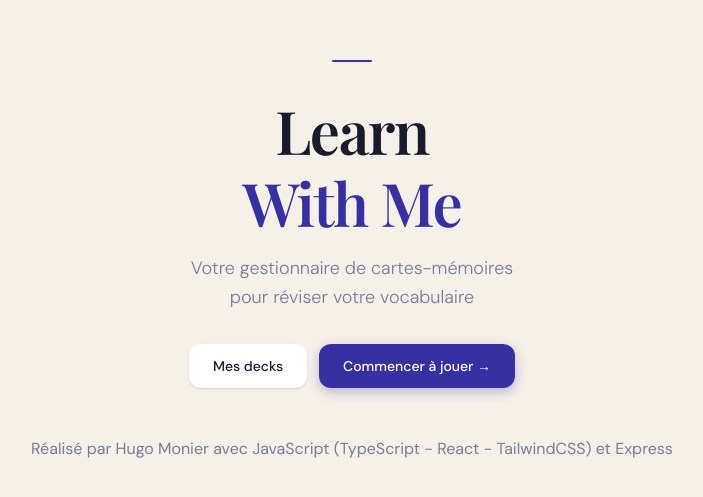
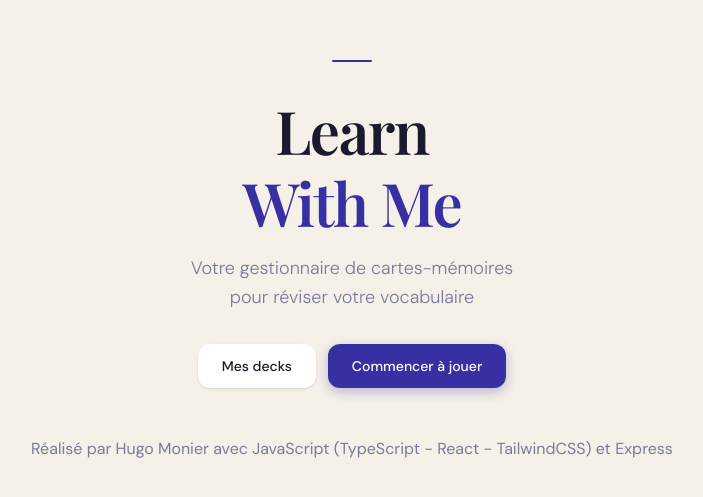
Before and after one commit to Hgo92/learn-with-me-hgo92, a React (Vite) app in the folder front/learn-with-me/: page / in a window 1280 px wide. Shown: the part 163-660 px from the top of the page, without its empty margins (288-991 px from the left). Built offline with nearby package versions, Linux system fonts and the light colour scheme; no server answers.

Commit message:
Correction de certains affichages

```diff
--- a/front/learn-with-me/src/pages/Decks.tsx
+++ b/front/learn-with-me/src/pages/Decks.tsx
@@ -27,7 +27,6 @@ export default function Decks({ decks, cartes, onReloadCartes, onReloadDecks }:
         <main className="pt-20 bg-cream min-h-screen">
             <Navbar />
             <div className="flex flex-col gap-8">
-                {/* Header */}
                 <div className="flex items-center justify-between flex-wrap gap-4 pb-6 border-b border-border">
                     <div className="text-left">
                         <p className="text-xs text-ink-muted tracking-widest uppercase mb-1">Collection</p>
--- a/front/learn-with-me/src/pages/Home.tsx
+++ b/front/learn-with-me/src/pages/Home.tsx
@@ -27,7 +27,7 @@ export default function Home() {
                     to="/play"
                     className="px-6 py-3 rounded-xl text-sm font-medium text-white bg-indigo-deep hover:bg-[#6366f1] hover:-translate-y-0.5 transition-all duration-200 shadow-[0_4px_12px_rgba(55,48,163,0.3)]"
                 >
-                    Commencer à jouer →
+                    Commencer à jouer
                 </Link>
             </div>
 
--- a/front/learn-with-me/src/pages/Play.tsx
+++ b/front/learn-with-me/src/pages/Play.tsx
@@ -1,6 +1,7 @@
 // Choses à faire :
-// - Changer la couleur de la carte si bonne réponse
-// - Gestion de la réussite sur une carte
+// - Changer la couleur de la carte si bonne réponse (via un useState changé dans handleSuccess/Fail ?)
+// - Choisir le nombre de cartes qu'on veut dans le jeu (ex : deck de 50 cartes, interrogé sur 10)
+// - Gestion de la réussite sur une carte (plus on réussit une carte, moins elle a de chance de revenir)
 
 import type { dataCartesProps, dataDecksProps } from "../App";
 import Navbar from "../components/Navbar";
@@ -22,8 +23,8 @@ export default function Play({ decks, cartes }: PlayProps) {
     const [cartesJouees, setCartesJouees] = useState(0);
     const [lastResult, setLastResult] = useState<'success' | 'fail' | null>(null);
 
-    const nextCard = (remaining: dataCartesProps[]) => {
-        setRandomIndex(Math.floor(Math.random() * remaining.length));
+    const nextCard = (cartesRestantes : dataCartesProps[]) => {
+        setRandomIndex(Math.floor(Math.random() * cartesRestantes.length));
         setIsWordVisible(false);
         setAnswer("");
         setLastResult(null);
```
